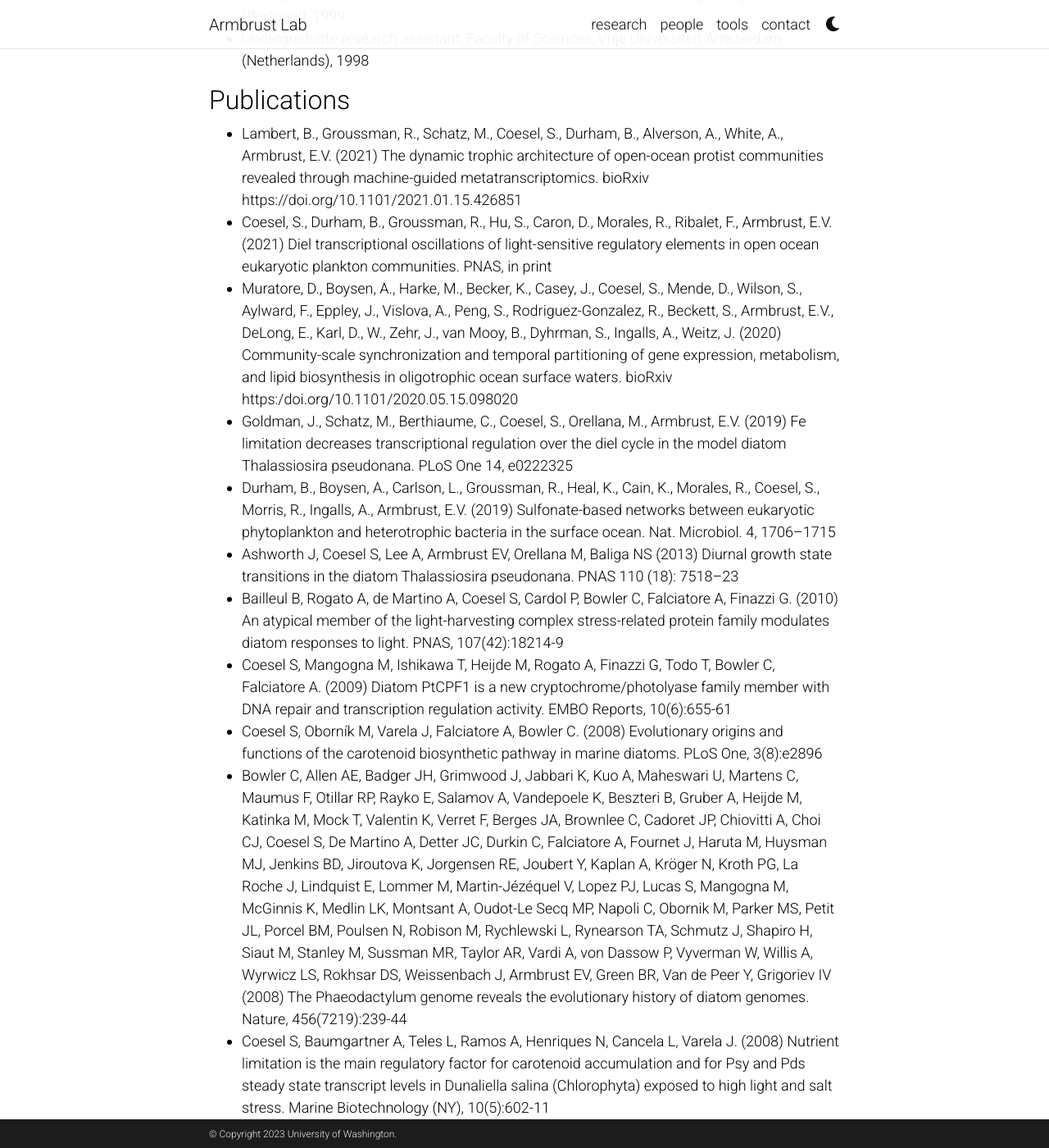
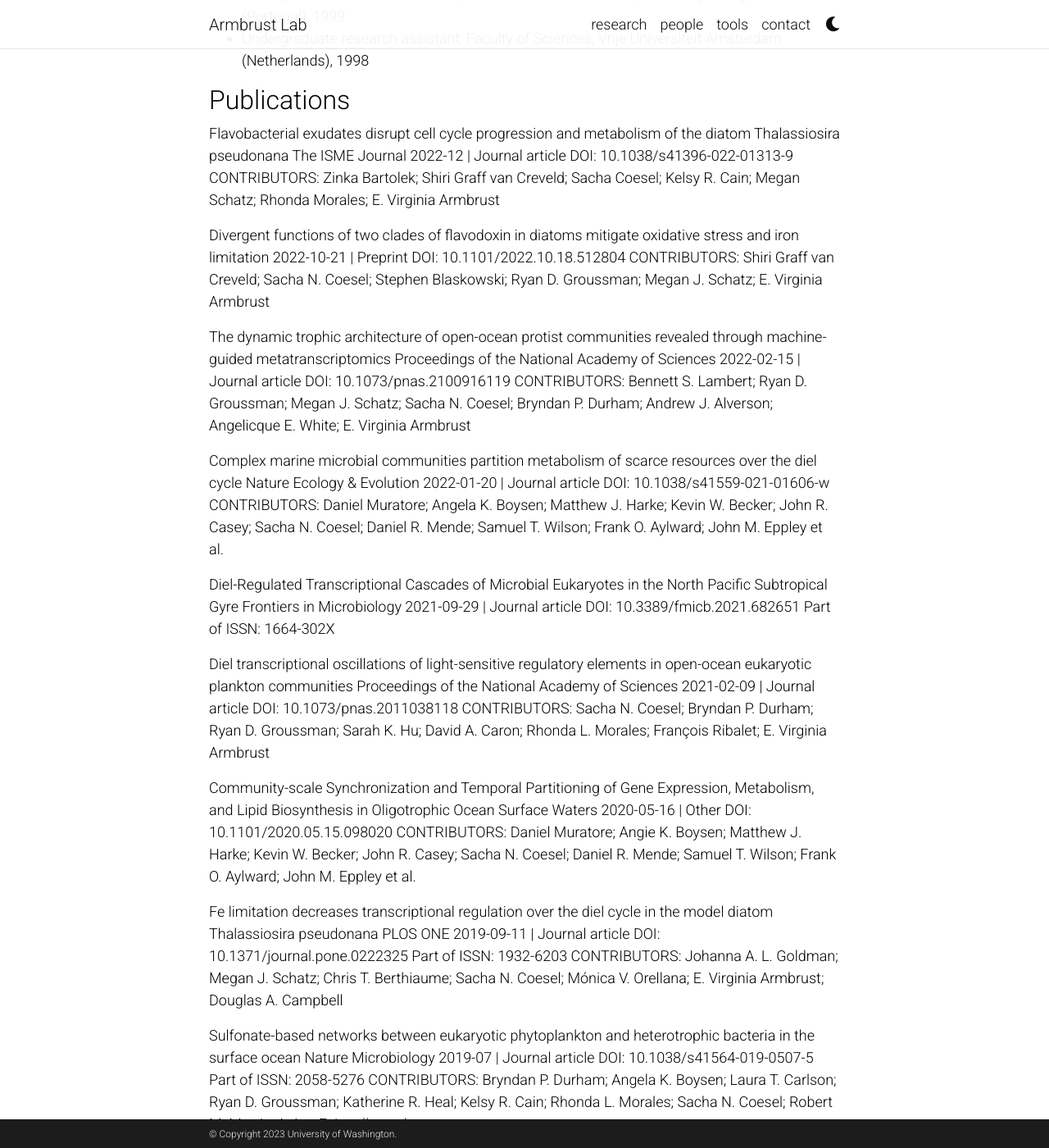
Before and after one commit to armbrustlab/armbrustlab.github.io, a Jekyll site: the page built from _people/coesel.md, in a window 1280 px wide and 1400 px high, scrolled down 874 px. Shown: the whole window at 82% size. Built offline with Jekyll 4.4.1, drawn with Linux system fonts in a browser that asks for light colours; full-size pictures stand in for the smaller copies a plugin makes; comment, search, counter and statistics services are not loaded; a style sheet for code colours, icons or effects is not loaded; some of the changed text lies outside the part shown.

Commit message:
Update coesel.md

```diff
--- a/_people/coesel.md
+++ b/_people/coesel.md
@@ -28,17 +28,119 @@ I am a molecular biologist turned bioinformatician. I use environmental ‘omics
 * Undergraduate research assistant, Faculty of Sciences, Vrije Universiteit Amsterdam (Netherlands), 1998
 
 ## Publications
-* Lambert, B., Groussman, R., Schatz, M., Coesel, S., Durham, B., Alverson, A., White, A., Armbrust, E.V. (2021) The dynamic trophic architecture of open-ocean protist communities revealed through machine-guided metatranscriptomics. bioRxiv https://doi.org/10.1101/2021.01.15.426851
-* Coesel, S., Durham, B., Groussman, R., Hu, S., Caron, D., Morales, R., Ribalet, F., Armbrust, E.V. (2021) Diel transcriptional oscillations of light-sensitive regulatory elements in open ocean eukaryotic plankton communities. PNAS, in print
-* Muratore, D., Boysen, A., Harke, M., Becker, K., Casey, J., Coesel, S., Mende, D., Wilson, S., Aylward, F., Eppley, J., Vislova, A., Peng, S., Rodriguez-Gonzalez, R., Beckett, S., Armbrust, E.V., DeLong, E., Karl, D., W., Zehr, J., van Mooy, B., Dyhrman, S., Ingalls, A., Weitz, J. (2020) Community-scale synchronization and temporal partitioning of gene expression, metabolism, and lipid biosynthesis in oligotrophic ocean surface waters. bioRxiv https:/doi.org/10.1101/2020.05.15.098020
-* Goldman, J., Schatz, M., Berthiaume, C., Coesel, S., Orellana, M., Armbrust, E.V. (2019) Fe limitation decreases transcriptional regulation over the diel cycle in the model diatom Thalassiosira pseudonana. PLoS One 14, e0222325
-* Durham, B., Boysen, A., Carlson, L., Groussman, R., Heal, K., Cain, K., Morales, R., Coesel, S., Morris, R., Ingalls, A., Armbrust, E.V. (2019) Sulfonate-based networks between eukaryotic phytoplankton and heterotrophic bacteria in the surface ocean. Nat. Microbiol. 4, 1706–1715
-* Ashworth J, Coesel S, Lee A, Armbrust EV, Orellana M, Baliga NS (2013) Diurnal growth state transitions in the diatom Thalassiosira pseudonana. PNAS 110 (18): 7518–23
-* Bailleul B, Rogato A, de Martino A, Coesel S, Cardol P, Bowler C, Falciatore A, Finazzi G. (2010) An atypical member of the light-harvesting complex stress-related protein family modulates diatom responses to light. PNAS, 107(42):18214-9
-* Coesel S, Mangogna M, Ishikawa T, Heijde M, Rogato A, Finazzi G, Todo T, Bowler C, Falciatore A. (2009) Diatom PtCPF1 is a new cryptochrome/photolyase family member with DNA repair and transcription regulation activity. EMBO Reports, 10(6):655-61
-* Coesel S, Oborník M, Varela J, Falciatore A, Bowler C. (2008) Evolutionary origins and functions of the carotenoid biosynthetic pathway in marine diatoms. PLoS One, 3(8):e2896
-* Bowler C, Allen AE, Badger JH, Grimwood J, Jabbari K, Kuo A, Maheswari U, Martens C, Maumus F, Otillar RP, Rayko E, Salamov A, Vandepoele K, Beszteri B, Gruber A, Heijde M, Katinka M, Mock T, Valentin K, Verret F, Berges JA, Brownlee C, Cadoret JP, Chiovitti A, Choi CJ, Coesel S, De Martino A, Detter JC, Durkin C, Falciatore A, Fournet J, Haruta M, Huysman MJ, Jenkins BD, Jiroutova K, Jorgensen RE, Joubert Y, Kaplan A, Kröger N, Kroth PG, La Roche J, Lindquist E, Lommer M, Martin-Jézéquel V, Lopez PJ, Lucas S, Mangogna M, McGinnis K, Medlin LK, Montsant A, Oudot-Le Secq MP, Napoli C, Obornik M, Parker MS, Petit JL, Porcel BM, Poulsen N, Robison M, Rychlewski L, Rynearson TA, Schmutz J, Shapiro H, Siaut M, Stanley M, Sussman MR, Taylor AR, Vardi A, von Dassow P, Vyverman W, Willis A, Wyrwicz LS, Rokhsar DS, Weissenbach J, Armbrust EV, Green BR, Van de Peer Y, Grigoriev IV (2008) The Phaeodactylum genome reveals the evolutionary history of diatom genomes. Nature, 456(7219):239-44
-* Coesel S, Baumgartner A, Teles L, Ramos A, Henriques N, Cancela L, Varela J. (2008) Nutrient limitation is the main regulatory factor for carotenoid accumulation and for Psy and Pds steady state transcript levels in Dunaliella salina (Chlorophyta) exposed to high light and salt stress. Marine Biotechnology (NY), 10(5):602-11
-* Ramos A, Coesel S, Marques A, Rodrigues M, Baumgartner A, Noronha J, Rauter A, Brenig B, Varela J. (2008) Isolation and characterization of a stress-inducible Dunaliella salina Lcy-beta gene encoding a functional lycopene beta-cyclase. Applied Microbiology and Biotechnology, 79(5):819-28
-* Montsant A, Allen AE, Coesel S, de Martino A, Falciatore A, Heijde M, Jabbari K, Maheswari U, Mangogna M, Rayko E, Siaut M, Vardi A, Apt K, Berges J, Chiovitti A, Davis A, Hadi M, Lane T, Lippmeier, Martinez D, Parker M, Pazour G, Saito M, Thamatrakoln K, Rokhsar D, Armbrust EV, Bowler C (2007) Identification and comparative genomic analysis of signaling and regulatory components in the diatom Thalassiosira pseudonana. Journal of Phycology, 43: 585-604
-* Siaut M, Heijde M, Mangogna M, Montsant A, Coesel S, Allen AE, Manfredonia A, Falciatore A, Bowler C. (2007) Molecular toolbox for studying diatom biology in the diatom Phaeodactylum tricornutum. Gene,406:23-35
+Flavobacterial exudates disrupt cell cycle progression and metabolism of the diatom Thalassiosira pseudonana
+The ISME Journal
+2022-12 | Journal article
+DOI: 10.1038/s41396-022-01313-9
+CONTRIBUTORS: Zinka Bartolek; Shiri Graff van Creveld; Sacha Coesel; Kelsy R. Cain; Megan Schatz; Rhonda Morales; E. Virginia Armbrust
+
+Divergent functions of two clades of flavodoxin in diatoms mitigate oxidative stress and iron limitation
+2022-10-21 | Preprint
+DOI: 10.1101/2022.10.18.512804
+CONTRIBUTORS: Shiri Graff van Creveld; Sacha N. Coesel; Stephen Blaskowski; Ryan D. Groussman; Megan J. Schatz; E. Virginia Armbrust
+
+The dynamic trophic architecture of open-ocean protist communities revealed through machine-guided metatranscriptomics
+Proceedings of the National Academy of Sciences
+2022-02-15 | Journal article
+DOI: 10.1073/pnas.2100916119
+CONTRIBUTORS: Bennett S. Lambert; Ryan D. Groussman; Megan J. Schatz; Sacha N. Coesel; Bryndan P. Durham; Andrew J. Alverson; Angelicque E. White; E. Virginia Armbrust
+
+Complex marine microbial communities partition metabolism of scarce resources over the diel cycle
+Nature Ecology & Evolution
+2022-01-20 | Journal article
+DOI: 10.1038/s41559-021-01606-w
+CONTRIBUTORS: Daniel Muratore; Angela K. Boysen; Matthew J. Harke; Kevin W. Becker; John R. Casey; Sacha N. Coesel; Daniel R. Mende; Samuel T. Wilson; Frank O. Aylward; John M. Eppley et al.
+
+Diel-Regulated Transcriptional Cascades of Microbial Eukaryotes in the North Pacific Subtropical Gyre
+Frontiers in Microbiology
+2021-09-29 | Journal article
+DOI: 10.3389/fmicb.2021.682651
+Part of ISSN: 1664-302X
+
+Diel transcriptional oscillations of light-sensitive regulatory elements in open-ocean eukaryotic plankton communities
+Proceedings of the National Academy of Sciences
+2021-02-09 | Journal article
+DOI: 10.1073/pnas.2011038118
+CONTRIBUTORS: Sacha N. Coesel; Bryndan P. Durham; Ryan D. Groussman; Sarah K. Hu; David A. Caron; Rhonda L. Morales; François Ribalet; E. Virginia Armbrust
+
+Community-scale Synchronization and Temporal Partitioning of Gene Expression, Metabolism, and Lipid Biosynthesis in Oligotrophic Ocean Surface Waters
+2020-05-16 | Other
+DOI: 10.1101/2020.05.15.098020
+CONTRIBUTORS: Daniel Muratore; Angie K. Boysen; Matthew J. Harke; Kevin W. Becker; John R. Casey; Sacha N. Coesel; Daniel R. Mende; Samuel T. Wilson; Frank O. Aylward; John M. Eppley et al.
+
+Fe limitation decreases transcriptional regulation over the diel cycle in the model diatom Thalassiosira pseudonana
+PLOS ONE
+2019-09-11 | Journal article
+DOI: 10.1371/journal.pone.0222325
+Part of ISSN: 1932-6203
+CONTRIBUTORS: Johanna A. L. Goldman; Megan J. Schatz; Chris T. Berthiaume; Sacha N. Coesel; Mónica V. Orellana; E. Virginia Armbrust; Douglas A. Campbell
+
+Sulfonate-based networks between eukaryotic phytoplankton and heterotrophic bacteria in the surface ocean
+Nature Microbiology
+2019-07 | Journal article
+DOI: 10.1038/s41564-019-0507-5
+Part of ISSN: 2058-5276
+CONTRIBUTORS: Bryndan P. Durham; Angela K. Boysen; Laura T. Carlson; Ryan D. Groussman; Katherine R. Heal; Kelsy R. Cain; Rhonda L. Morales; Sacha N. Coesel; Robert M. Morris; Anitra E. Ingalls et al.
+
+Genome-wide diel growth state transitions in the diatom Thalassiosira pseudonana
+Proceedings of the National Academy of Sciences
+2013-04 | Journal article
+DOI: 10.1073/pnas.1300962110
+Part of ISSN: 0027-8424
+CONTRIBUTORS: J. Ashworth; S. Coesel; A. Lee; E. V. Armbrust; M. V. Orellana; N. S. Baliga
+
+An atypical member of the light-harvesting complex stress-related protein family modulates diatom responses to light
+Proceedings of the National Academy of Sciences
+2010-10-04 | Journal article
+DOI: 10.1073/pnas.1007703107
+Part of ISSN: 0027-8424
+CONTRIBUTORS: B. Bailleul; A. Rogato; A. de Martino; S. Coesel; P. Cardol; C. Bowler; A. Falciatore; G. Finazzi
+
+Diatom PtCPF1 is a new cryptochrome/photolyase family member with DNA repair and transcription regulation activity
+EMBO reports
+2009-05-08 | Journal article
+DOI: 10.1038/embor.2009.59
+Part of ISSN: 1469-221X
+CONTRIBUTORS: Sacha Coesel; Manuela Mangogna; Tomoko Ishikawa; Marc Heijde; Alessandra Rogato; Giovanni Finazzi; Takeshi Todo; Chris Bowler; Angela Falciatore
+
+The Phaeodactylum genome reveals the evolutionary history of diatom genomes
+Nature
+2008-10 | Journal article
+DOI: 10.1038/nature07410
+Part of ISSN: 0028-0836
+CONTRIBUTORS: Chris Bowler; Andrew E. Allen; Jonathan H. Badger; Jane Grimwood; Kamel Jabbari; Alan Kuo; Uma Maheswari; Cindy Martens; Florian Maumus; Robert P. Otillar et al.
+
+Evolutionary Origins and Functions of the Carotenoid Biosynthetic Pathway in Marine Diatoms
+PLoS ONE
+2008-08-06 | Journal article
+DOI: 10.1371/journal.pone.0002896
+Part of ISSN: 1932-6203
+CONTRIBUTORS: Sacha Coesel; Miroslav Oborník; Joao Varela; Angela Falciatore; Chris Bowler; Lennart Randau
+
+Isolation and characterization of a stress-inducible Dunaliella salina Lcy-β gene encoding a functional lycopene β-cyclase
+Applied Microbiology and Biotechnology
+2008-07-01 | Journal article
+DOI: 10.1007/s00253-008-1492-4
+Part of ISSN: 0175-7598
+CONTRIBUTORS: Ana Ramos; Sacha Coesel; Ana Marques; Marta Rodrigues; Alexandra Baumgartner; João Noronha; Amélia Rauter; Bertram Brenig; João Varela
+
+Nutrient Limitation is the Main Regulatory Factor for Carotenoid Accumulation and for Psy and Pds Steady State Transcript Levels in Dunaliella salina (Chlorophyta) Exposed to High Light and Salt Stress
+Marine Biotechnology
+2008-05-01 | Journal article
+DOI: 10.1007/s10126-008-9100-2
+Part of ISSN: 1436-2228
+CONTRIBUTORS: Sacha Nicole Coesel; Alexandra Cordeiro Baumgartner; Licia Marlene Teles; Ana Alexandra Ramos; Nuno Miguel Henriques; Leonor Cancela; João Carlos Serafim Varela
+
+Molecular toolbox for studying diatom biology in Phaeodactylum tricornutum
+Gene
+2007 | Journal article
+DOI: 10.1016/j.gene.2007.05.022
+Part of ISSN: 0378-1119
+CONTRIBUTORS: Magali Siaut; Marc Heijde; Manuela Mangogna; Anton Montsant; Sacha Coesel; Andrew Allen; Alessandro Manfredonia; Angela Falciatore; Chris Bowler
+
+IDENTIFICATION AND COMPARATIVE GENOMIC ANALYSIS OF SIGNALING AND REGULATORY COMPONENTS IN THE DIATOMTHALASSIOSIRA PSEUDONANA
+Journal of Phycology
+2007-06 | Journal article
+DOI: 10.1111/j.1529-8817.2007.00342.x
+Part of ISSN: 0022-3646
+CONTRIBUTORS: Anton Montsant; Andrew E. Allen; Sacha Coesel; Alessandra De Martino; Angela Falciatore; Manuela Mangogna; Magali Siaut; Marc Heijde; Kamel Jabbari; Uma Maheswari et al.
```
Also changed, not shown: other parts of _people/coesel.md (+1 -1 lines).
